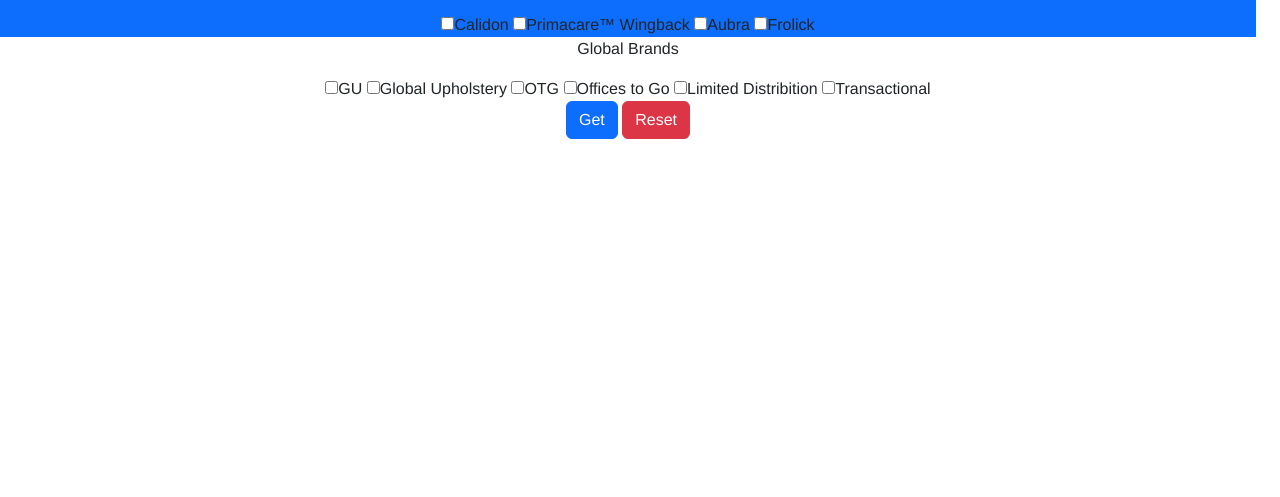
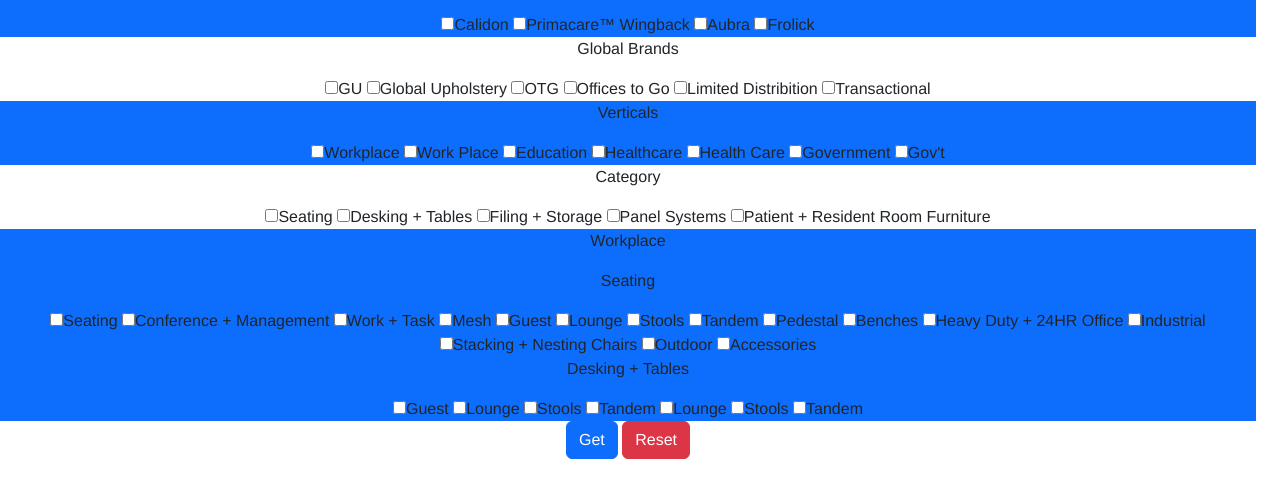
Before and after one commit to TeaZea/Global_Marketing_Project, a plain HTML site: page index.html in a window 1280 px wide. Shown: the part 103-600 px from the top of the page. Drawn offline with nearby package versions, Linux system fonts and the light colour scheme.

Commit message:
Added sub headings sections + sub divs. Also added more user choice

```diff
--- a/index.html
+++ b/index.html
@@ -22,7 +22,6 @@
                             <label><input type="checkbox" class="furniture" name="Aubra" value="Aubra">Aubra</label>
                             <label><input type="checkbox" class="furniture" name="Frolick" value="Frolick">Frolick</label>
                         </div>
-                        <br>
                         <div>
                             <p>Global Brands</p>
                             <label><input type="checkbox" class="furniture" name="GU" value="GU">GU</label>
@@ -31,6 +30,55 @@
                             <label><input type="checkbox" class="furniture" name="Offices to Go" value="Offices to Go">Offices to Go</label>
                             <label><input type="checkbox" class="furniture" name="Limited Distribition" value="Limited Distribition">Limited Distribition</label>
                             <label><input type="checkbox" class="furniture" name="Transactional" value="Transactional">Transactional</label>
+                        </div>
+                        <div class="bg-primary">
+                            <p>Verticals</p>
+                            <label><input type="checkbox" class="furniture" name="Workplace" value="Workplace">Workplace</label>
+                            <label><input type="checkbox" class="furniture" name="Work Place" value="Work Place">Work Place</label>
+                            <label><input type="checkbox" class="furniture" name="Education" value="Education">Education</label>
+                            <label><input type="checkbox" class="furniture" name="Healthcare" value="Healthcare">Healthcare</label>
+                            <label><input type="checkbox" class="furniture" name="Health Care" value="Health Care">Health Care</label>
+                            <label><input type="checkbox" class="furniture" name="Government" value="Government">Government</label>
+                            <label><input type="checkbox" class="furniture" name="Gov't" value="Gov't">Gov't</label>
+                        </div>
+                        <div>
+                            <p>Category</p>
+                            <label><input type="checkbox" class="furniture" name="Seating" value="Seating">Seating</label>
+                            <label><input type="checkbox" class="furniture" name="Desking + Tables" value="Desking + Tables">Desking + Tables</label>
+                            <label><input type="checkbox" class="furniture" name="Filing + Storage" value="Filing + Storage">Filing + Storage</label>
+                            <label><input type="checkbox" class="furniture" name="Panel Systems" value="Panel Systems">Panel Systems</label>
+                            <label><input type="checkbox" class="furniture" name="Patient + Resident Room Furniture" value="Patient + Resident Room Furniture">Patient + Resident Room Furniture</label>
+                        </div>
+                        <div class="bg-primary">
+                            <p class="heading">Workplace</p>
+                            <div>
+                                <p>Seating</p>
+                                <label><input type="checkbox" class="furniture" name="Seating" value="Seating">Seating</label>
+                                <label><input type="checkbox" class="furniture" name="Conference + Management" value="Conference + Management">Conference + Management</label>
+                                <label><input type="checkbox" class="furniture" name="Work + Task" value="Work + Task">Work + Task</label>
+                                <label><input type="checkbox" class="furniture" name="Mesh" value="Mesh">Mesh</label>
+                                <label><input type="checkbox" class="furniture" name="Guest" value="Guest">Guest</label>
+                                <label><input type="checkbox" class="furniture" name="Lounge" value="Lounge">Lounge</label>
+                                <label><input type="checkbox" class="furniture" name="Stools" value="Stools">Stools</label>
+                                <label><input type="checkbox" class="furniture" name="Tandem" value="Tandem">Tandem</label>
+                                <label><input type="checkbox" class="furniture" name="Pedestal" value="Pedestal">Pedestal</label>
+                                <label><input type="checkbox" class="furniture" name="Benches" value="Benches">Benches</label>
+                                <label><input type="checkbox" class="furniture" name="Heavy Duty + 24HR Office" value="Heavy Duty + 24HR Office">Heavy Duty + 24HR Office</label>
+                                <label><input type="checkbox" class="furniture" name="Industrial" value="Industrial">Industrial</label>
+                                <label><input type="checkbox" class="furniture" name="Stacking + Nesting Chairs" value="Stacking + Nesting Chairs">Stacking + Nesting Chairs</label>
+                                <label><input type="checkbox" class="furniture" name="Outdoor" value="Outdoor">Outdoor</label>
+                                <label><input type="checkbox" class="furniture" name="Accessories" value="Accessories">Accessories</label>
+                            </div>
+                            <div>
+                                <p>Desking + Tables</p>
+                                <label><input type="checkbox" class="furniture" name="Guest" value="Guest">Guest</label>
+                                <label><input type="checkbox" class="furniture" name="Lounge" value="Lounge">Lounge</label>
+                                <label><input type="checkbox" class="furniture" name="Stools" value="Stools">Stools</label>
+                                <label><input type="checkbox" class="furniture" name="Tandem" value="Tandem">Tandem</label>
+                                <label><input type="checkbox" class="furniture" name="Lounge" value="Lounge">Lounge</label>
+                                <label><input type="checkbox" class="furniture" name="Stools" value="Stools">Stools</label>
+                                <label><input type="checkbox" class="furniture" name="Tandem" value="Tandem">Tandem</label>
+                            </div>
                         </div>
                     <div>
                         <input class="btn btn-primary" type="button" value="Get" onclick="GetSelected()">
```
